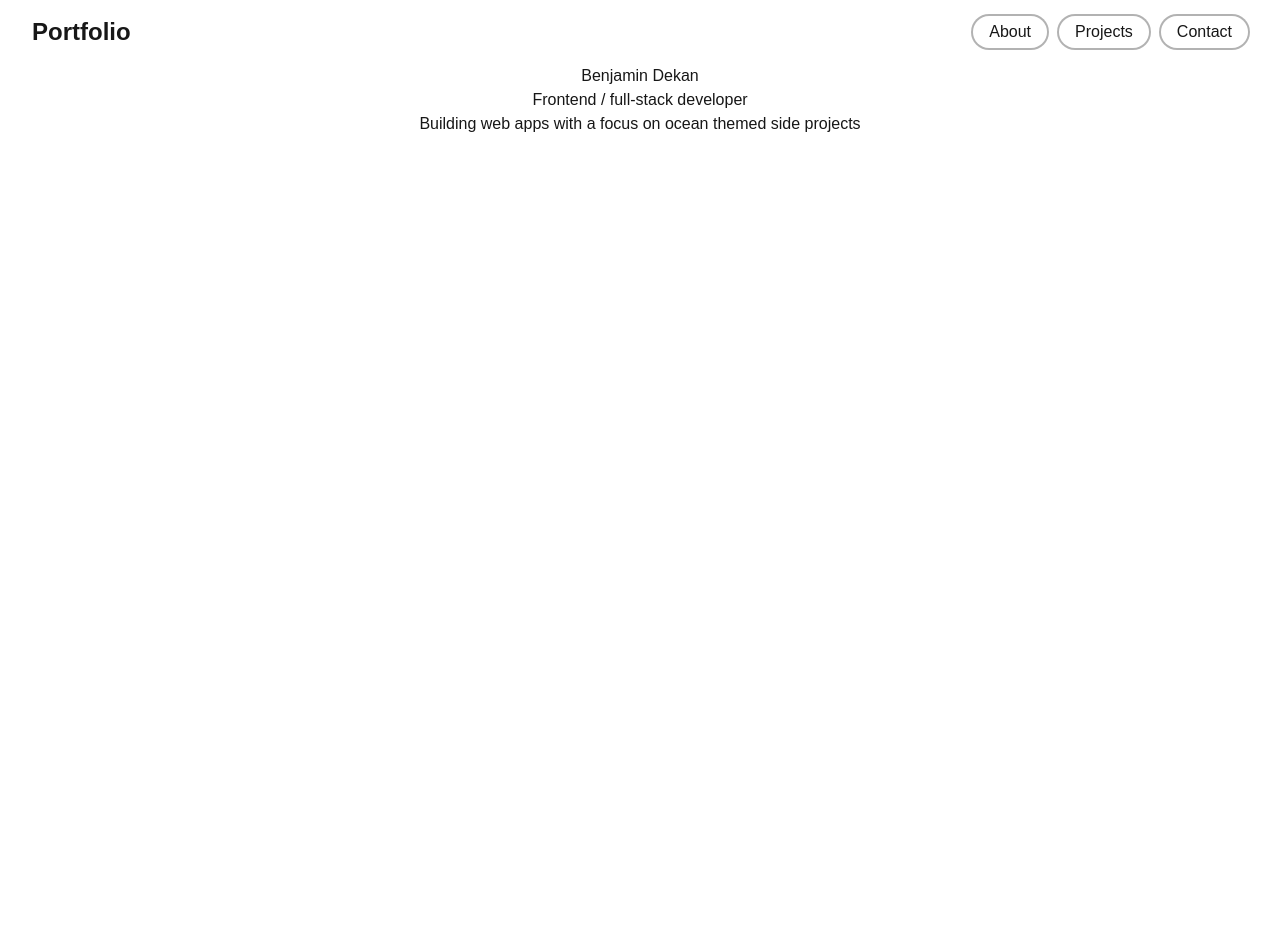
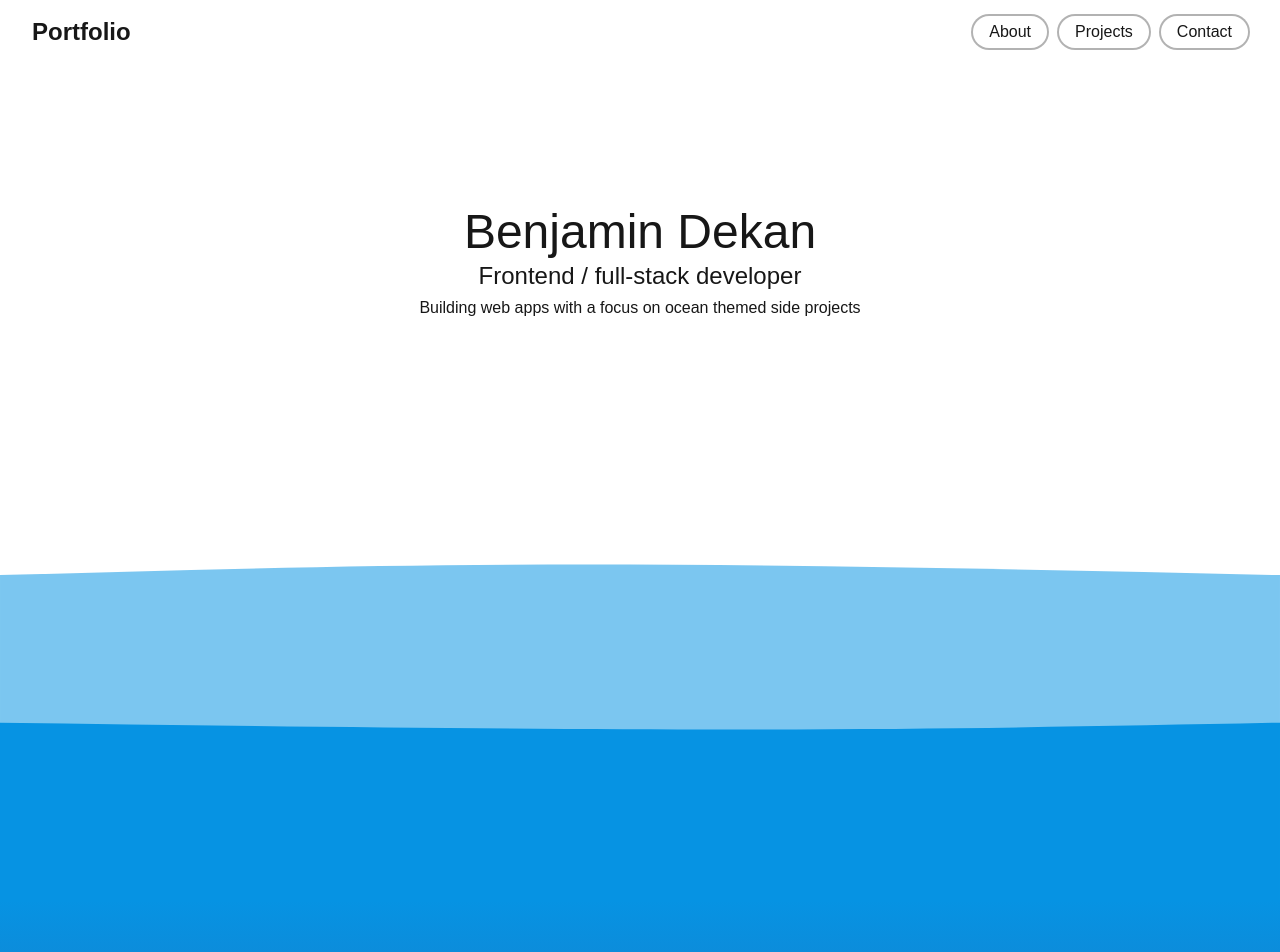
Before and after one commit to Benjamin-Dekan/portfolio, a Next.js app: page / in a window 1280 px wide. Shown: the top 952 px of the page. Before the commit the page ends 800 px from the top, so only its background shows below. Built offline with nearby package versions, Linux system fonts and the light colour scheme.

Commit message:
style: refine hero and add waves component

```diff
--- a/app/page.tsx
+++ b/app/page.tsx
@@ -1,11 +1,18 @@
+import { OceanWaves } from "./components/ui/OceanWaves";
+
 export default function Home() {
   return (
     <main>
-      <div className="flex flex-col justify-center items-center">
-        <p>Benjamin Dekan</p>
-        <p>Frontend / full-stack developer</p>
+      <div className="flex flex-col justify-center items-center gap-1 min-h-[50vh]">
+        <p className="text-5xl">Benjamin Dekan</p>
+        <p className="text-2xl">Frontend / full-stack developer</p>
         <p>Building web apps with a focus on ocean themed side projects</p>
       </div>
+
+      <div>
+        <OceanWaves />
+      </div>
+      <div className="flex flex-1 bg-linear-to-b min-h-[1000px] from-[#0693E3] to-blue-950"></div>
     </main>
   );
 }
```
